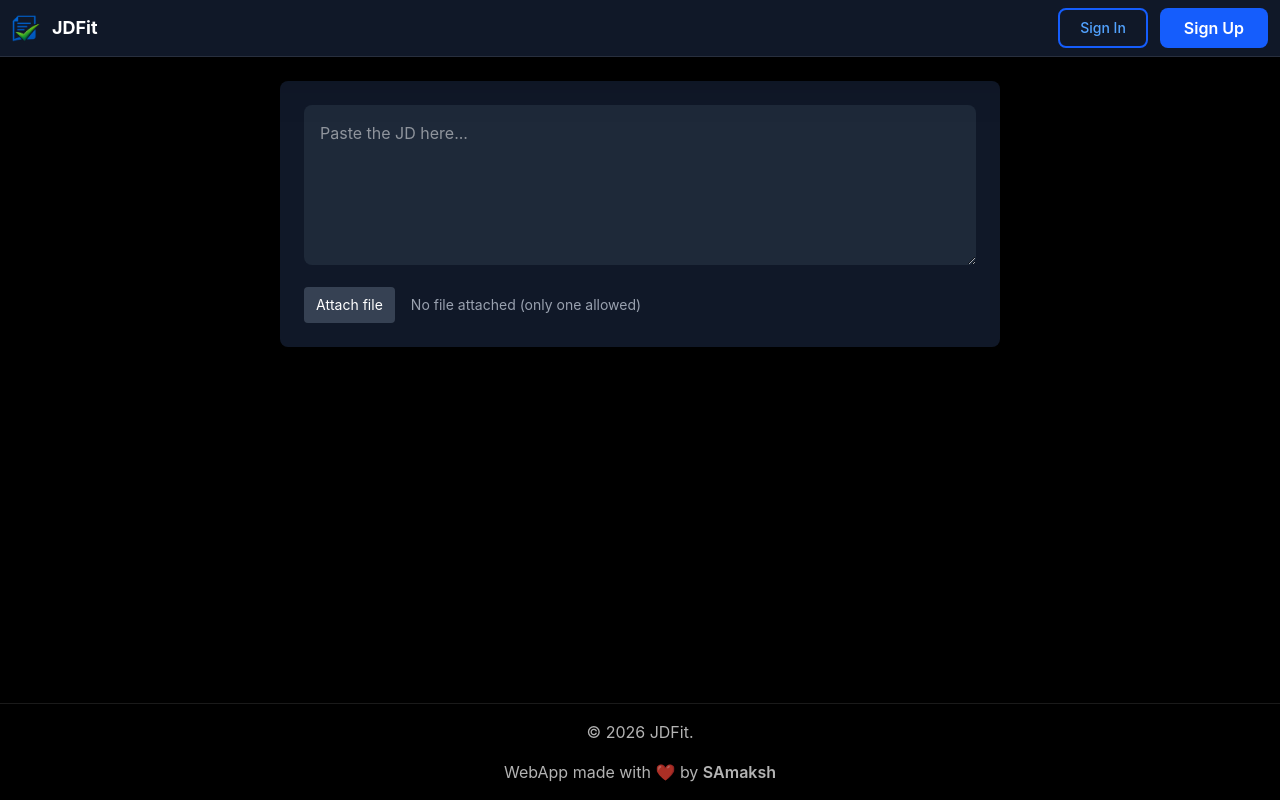
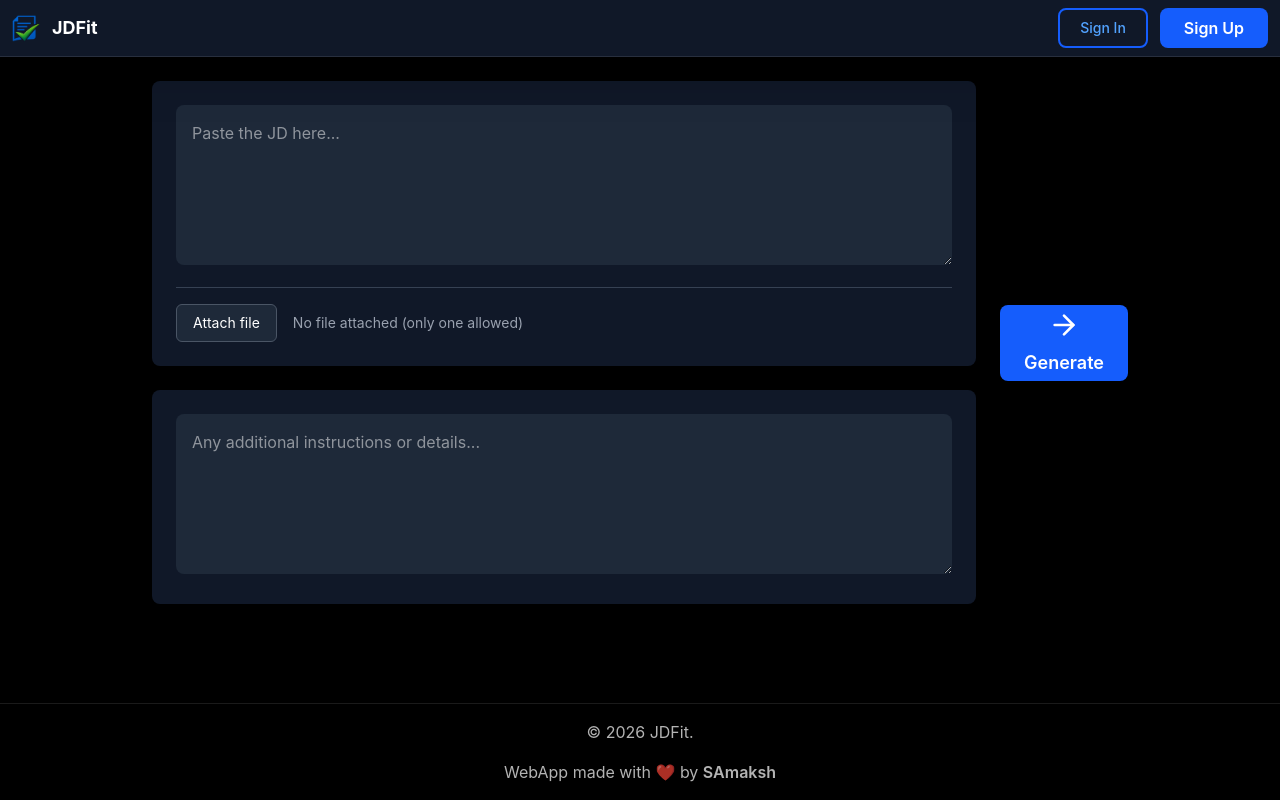
Before and after one commit to SAmaksh5097/JDFit, a React (Vite) app in the folder frontend/: page /create in a window 1280 px wide. Built offline with nearby package versions, Linux system fonts and the light colour scheme; no server answers.

Commit message:
create and preview page integrated

```diff
--- a/frontend/src/pages/Create.jsx
+++ b/frontend/src/pages/Create.jsx
@@ -1,11 +1,15 @@
-import { ArrowUpIcon } from "lucide-react";
+import { ArrowRightIcon } from "lucide-react";
 import { useState } from "react";
 import HeaderMin from "../components/HeaderMin";
+import PreviewPage from "./PreviewPage";
 
 const Create = () => {
   const [jdText, setJdText] = useState("");
+  const [instructions, setInstructions] = useState("");
   const [file, setFile] = useState(null);
   const [error, setError] = useState("");
+  const [isSubmitted, setIsSubmitted] = useState(false);
+  const [showPreview, setShowPreview] = useState(false);
 
   const handleFileChange = (e) => {
     setError("");
@@ -42,26 +46,43 @@ const Create = () => {
       setError("Please paste a JD or attach a file before sending.");
       return;
     }
-    // For now we just log the payload. Replace with real submit logic later.
-    console.log("Submitting JD:", { jdText, file });
     setError("");
+
+    // trigger fade out
+    setIsSubmitted(true);
+
+    // wait for fade out to finish before mounting preview
+    setTimeout(() => {
+      setShowPreview(true);
+    }, 400);
   };
+
+  if (showPreview) {
+    return (
+      <div className="animate-in fade-in duration-500">
+        <PreviewPage />
+      </div>
+    );
+  }
 
   return (
     <>
-        <HeaderMin/>
-        <section className="max-w-3xl mx-auto p-6">
+      <HeaderMin />
+      <div className={`transition-opacity duration-400 ease-in-out ${isSubmitted ? "opacity-0" : "opacity-100"}`}>
+        <section className="max-w-5xl mx-auto p-6 flex flex-col md:flex-row gap-6 items-center">
+          {/* Left Column for Inputs */}
+          <div className="flex-1 flex flex-col gap-6">
             <div className="bg-gray-900 p-6 rounded-lg shadow-md">
-            <form onSubmit={handleSubmit} className="space-y-4">
+              <form id="create-form" onSubmit={handleSubmit} className="space-y-4">
                 <textarea
                   placeholder="Paste the JD here..."
-                className="w-full min-h-[10rem] bg-gray-800 text-white p-4 rounded-lg resize-y"
+                  className="w-full min-h-[10rem] bg-gray-800 text-white p-4 rounded-lg resize-y outline-none focus:ring-2 focus:ring-blue-500"
                   value={jdText}
                   onChange={(e) => setJdText(e.target.value)}
                 />
 
-            <div className="flex items-center gap-4">
-                <label className="inline-flex items-center px-3 py-2 bg-gray-700 text-sm text-white rounded cursor-pointer">
+                <div className="flex items-center gap-4 border-t border-gray-700 pt-4">
+                  <label className="inline-flex items-center px-4 py-2 bg-gray-800 hover:bg-gray-700 transition-colors text-sm text-white rounded-md cursor-pointer border border-gray-600">
                     Attach file
                     <input
                       id="jd-file-input"
@@ -74,34 +95,43 @@ const Create = () => {
 
                   {file ? (
                     <div className="flex items-center gap-3 text-sm text-gray-200">
-                    <div className="bg-gray-700 px-3 py-1 rounded">{file.name}</div>
-                    <button type="button" onClick={removeFile} className="text-xs text-red-400 hover:underline">
+                      <div className="bg-gray-700 px-3 py-1 rounded truncate max-w-[200px]">{file.name}</div>
+                      <button type="button" onClick={removeFile} className="text-xs text-red-400 hover:text-red-300 hover:underline">
                         Remove
                       </button>
                     </div>
                   ) : (
                     <div className="text-sm text-gray-400">No file attached (only one allowed)</div>
                   )}
-
-                <div className="ml-auto">
-                { (jdText || file) && (
-                    <button
-                    type="submit"
-                    className="p-1 rounded-full focus:outline-none"
-                    title="Send"
-                    >
-                    <ArrowUpIcon
-                        className={`h-7 w-7 rounded-full border transition-all duration-300 ease-out opacity-100 translate-y-0 scale-100`}
-                    />
-                    </button>
-                )}
-                </div>
                 </div>
 
                 {error && <p className="text-sm text-red-400">{error}</p>}
               </form>
             </div>
+
+            <div className="bg-gray-900 p-6 rounded-lg shadow-md">
+              <textarea
+                value={instructions}
+                onChange={(e) => setInstructions(e.target.value)}
+                placeholder="Any additional instructions or details..."
+                className="w-full min-h-[10rem] bg-gray-800 text-white p-4 rounded-lg resize-y outline-none focus:ring-2 focus:ring-blue-500"
+              />
+            </div>
+          </div>
+
+          {/* Right Column for Submit Button */}
+          <div className="md:w-32 h-fit flex">
+            <button
+              onClick={handleSubmit}
+              className="w-full bg-blue-600 hover:bg-blue-700 text-white font-semibold rounded-lg shadow-md transition-all duration-300 flex flex-col items-center justify-center gap-2 group min-h-[120px] md:min-h-full p-1"
+              title="Generate"
+            >
+              <ArrowRightIcon className="h-8 w-8 group-hover:translate-x-1 transition-transform" />
+              <span className="text-lg">Generate</span>
+            </button>
+          </div>
         </section>
+      </div>
     </>
   );
 };
```
Lines whose indentation alone changed are shown as unchanged.
